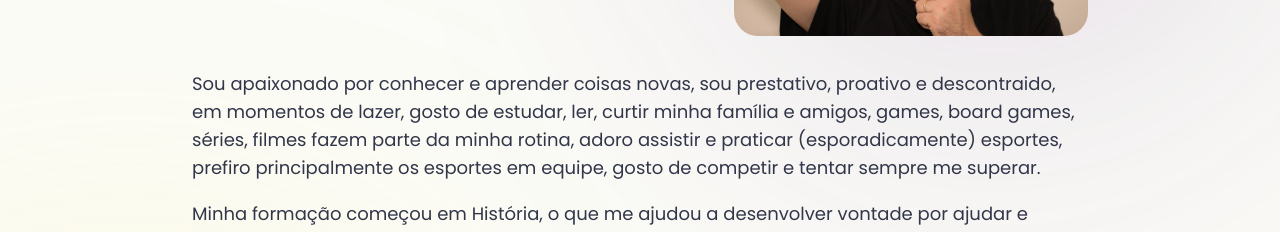
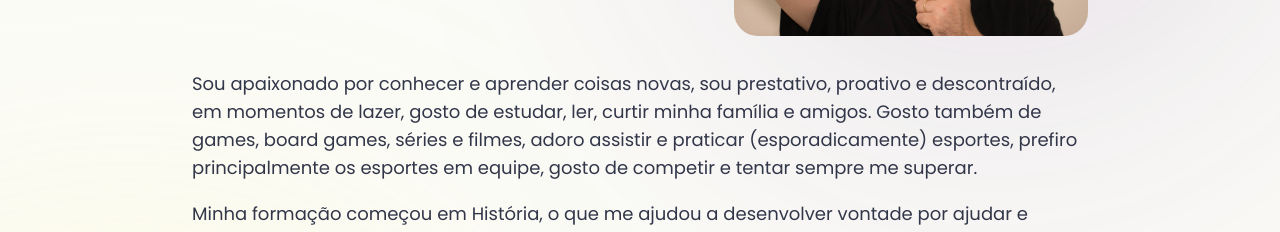
Before and after one commit to thiagopuntar/pierrot-portfolio, a Next.js app: page /about in a window 1280 px wide. Shown: the part 386-618 px from the top of the page. Built offline with nearby package versions, Linux system fonts and the light colour scheme.

Commit message:
fix: texts changes

```diff
--- a/components/AboutText/AboutText.jsx
+++ b/components/AboutText/AboutText.jsx
@@ -23,11 +23,11 @@ const AboutText = () => (
   <Wrapper>
     <Paragraph>
       Sou apaixonado por conhecer e aprender coisas novas, sou prestativo,
-      proativo e descontraido, em momentos de lazer, gosto de estudar, ler,
-      curtir minha família e amigos, games, board games, séries, filmes fazem
-      parte da minha rotina, adoro assistir e praticar (esporadicamente)
-      esportes, prefiro principalmente os esportes em equipe, gosto de competir
-      e tentar sempre me superar.
+      proativo e descontraído, em momentos de lazer, gosto de estudar, ler,
+      curtir minha família e amigos. Gosto também de games, board games, séries
+      e filmes, adoro assistir e praticar (esporadicamente) esportes, prefiro
+      principalmente os esportes em equipe, gosto de competir e tentar sempre me
+      superar.
     </Paragraph>
     <Paragraph>
       Minha formação começou em História, o que me ajudou a desenvolver vontade
```
Also changed, not shown: components/Home/AboutMe/AboutMe.jsx (+4 -4 lines).
